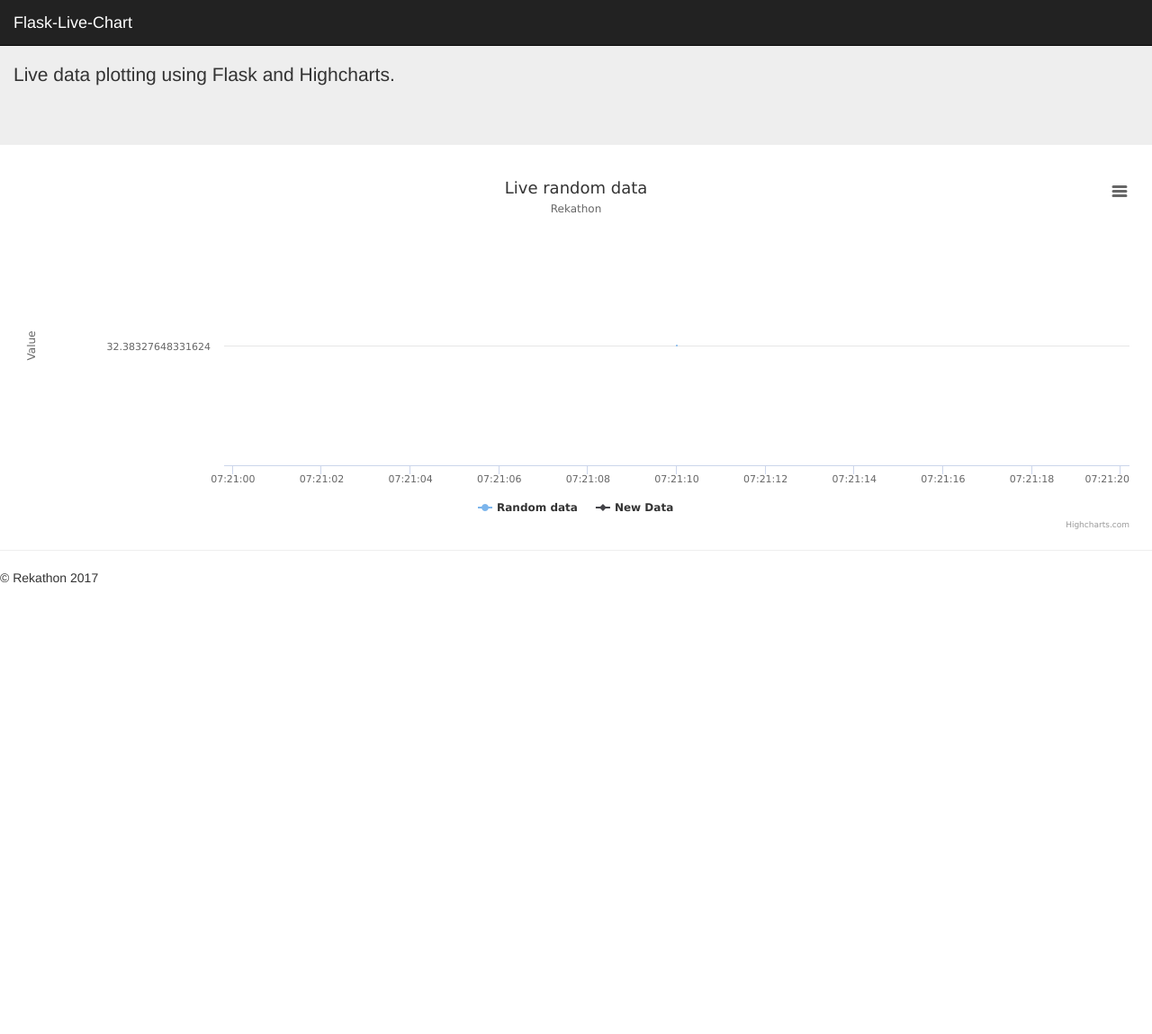
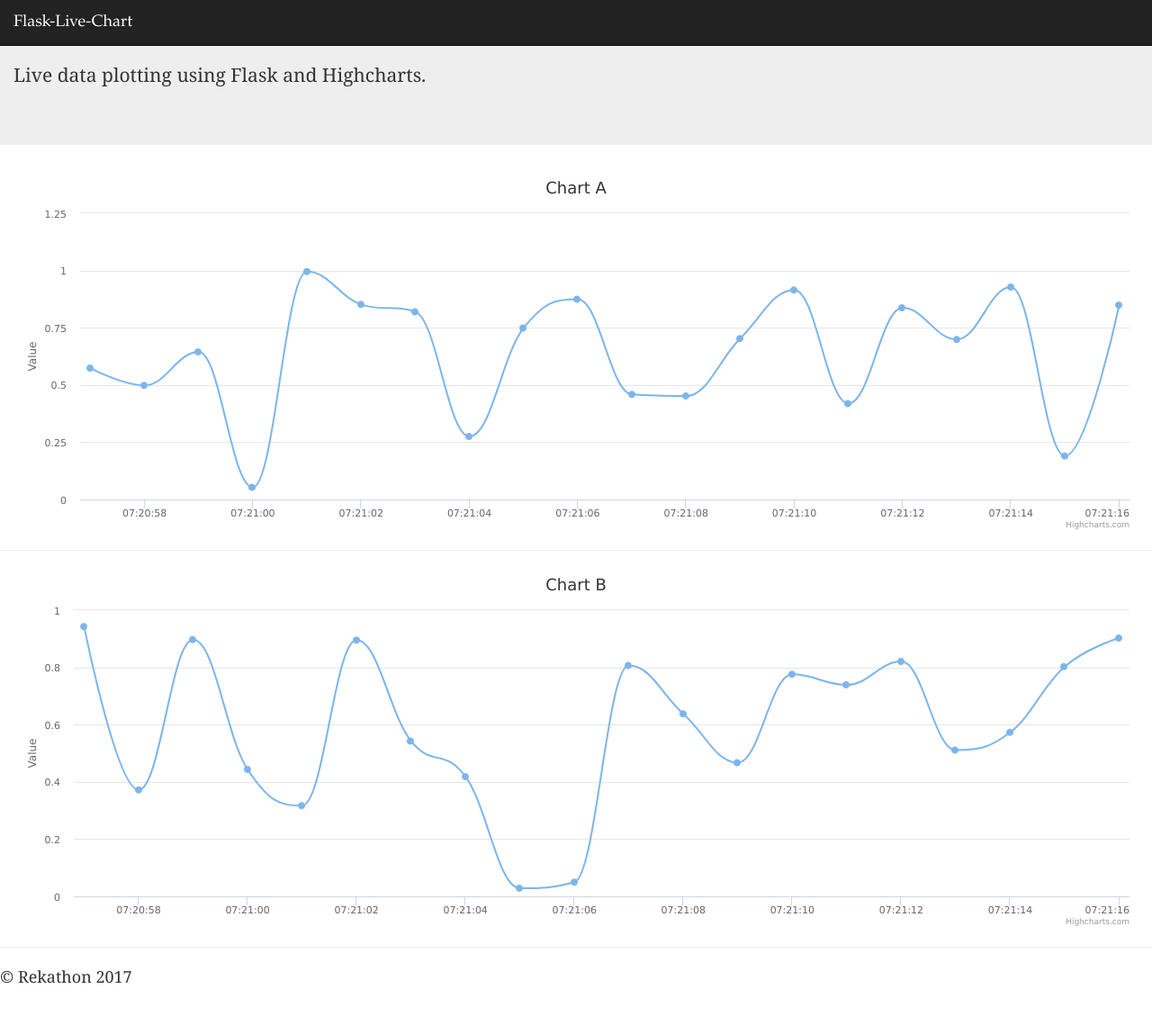
Before and after one commit to edwin-19/Rekathon, a Flask app: page /liveCharts in a window 1280 px wide. Shown: the whole page at 90% size. Before the commit the page ends 648 px from the top, so only its background shows below. Run offline with Flask 2, Linux system fonts and the light colour scheme; parts of the project's set-up code (start-up, migrations or seed data) failed here and were passed over; some libraries are stand-ins or nearby versions.

Commit message:
Fix JS PART DI

```diff
--- /dev/null
+++ b/Flask_Graph/dbhelper.py
@@ -0,0 +1 @@
+import sqlite3 as sql
--- a/Flask_Graph/main.py
+++ b/Flask_Graph/main.py
@@ -1,9 +1,25 @@
-import json
 from time import time
 from random import random
 from flask import Flask, render_template, make_response, request,jsonify
+import logging
+from logging.handlers import RotatingFileHandler
+from time import strftime
+import traceback
 
 app = Flask(__name__)
+
+#Basic logging
+def intializeLog():
+    #initialize the log handler
+    logHandler = RotatingFileHandler('log/report.log', maxBytes=1000, backupCount=1)
+
+    #set the log handler level
+    logHandler.setLevel(logging.INFO)
+
+    #set teh app logger level
+    app.logger.setLevel(logging.INFO)
+
+    app.logger.addHandler(logHandler)
 
 @app.route("/")
 def mainpage():
@@ -26,8 +42,18 @@
     return response
 
 @app.errorhandler(404)
-def pageNotFound(e):
-    return render_template("templates/HTTP404.html")
+def exceptions(e):
+    ts = strftime('[%Y-%b-%d %H:%M]')
+    tb = traceback.format_exc()
+    logging.error('%s %s %s %s %s 5xx INTERNAL SERVER ERROR\n%s',
+                  ts,
+                  request.remote_addr,
+                  request.method,
+                  request.scheme,
+                  request.full_path,
+                  tb)
+    return render_template("HTTP404.html") , 500
 
 if __name__ == '__main__':
+    intializeLog()
     app.run(debug=True, port=5000)
--- a/Flask_Graph/static/css/style.css
+++ b/Flask_Graph/static/css/style.css
@@ -31,3 +31,11 @@
 ul {
     font-size: 17px;
 }
+
+.chart {
+    height: 200px;
+}
+
+.spacer {
+    height: 20px;
+}
--- a/Flask_Graph/static/js/highcharts.js
+++ b/Flask_Graph/static/js/highcharts.js
@@ -1,4 +1,5 @@
 var chart;
+var chart2;
 
 /**
  * Request data from the server, add it to the graph and set a timeout
@@ -23,39 +24,144 @@
 }
 
 $(document).ready(function() {
-    chart = new Highcharts.Chart({
+    Highcharts.setOptions({
+        global: {
+            useUTC: false
+        }
+    });
+
+    Highcharts.chart('data-container', {
     chart: {
-            renderTo: 'data-container',
-            defaultSeriesType: 'spline',
+        type: 'spline',
+        animation: Highcharts.svg, // don't animate in old IE
+        marginRight: 10,
         events: {
-                load: requestData
+            load: function () {
+
+                // set up the updating of the chart each second
+                var series = this.series[0];
+                setInterval(function () {
+                    var x = (new Date()).getTime(), // current time
+                        y = Math.random();
+                    series.addPoint([x, y], true, true);
+                }, 1000);
+            }
         }
     },
     title: {
-            text: 'Live random data'
+        text: 'Chart A'
     },
-        subtitle:{ text:'Rekathon'},
     xAxis: {
         type: 'datetime',
-            tickPixelInterval: 150,
-            maxZoom: 20 * 1000
+        tickPixelInterval: 150
     },
     yAxis: {
-            minPadding: 0.2,
-            maxPadding: 0.2,
         title: {
-                text: 'Value',
-                margin: 80
+            text: 'Value'
+        },
+        plotLines: [{
+            value: 0,
+            width: 1,
+            color: '#808080'
+        }]
+    },
+    tooltip: {
+        formatter: function () {
+            return '<b>' + this.series.name + '</b><br/>' +
+                Highcharts.dateFormat('%Y-%m-%d %H:%M:%S', this.x) + '<br/>' +
+                Highcharts.numberFormat(this.y, 2);
         }
+    },
+    legend: {
+        enabled: false
+    },
+    exporting: {
+        enabled: false
     },
     series: [{
         name: 'Random data',
-            data: []
+        data: (function () {
+            // generate an array of random data
+            var data = [],
+                time = (new Date()).getTime(),
+                i;
+
+            for (i = -19; i <= 0; i += 1) {
+                data.push({
+                    x: time + i * 1000,
+                    y: Math.random()
+                });
+            }
+            return data;
+        }())
+    }]
+});
+
+//Chart B
+ Highcharts.chart('chartB', {
+    chart: {
+        type: 'spline',
+        animation: Highcharts.svg, // don't animate in old IE
+        marginRight: 10,
+        events: {
+            load: function () {
+
+                // set up the updating of the chart each second
+                var series = this.series[0];
+                setInterval(function () {
+                    var x = (new Date()).getTime(), // current time
+                        y = Math.random();
+                    series.addPoint([x, y], true, true);
+                }, 1000);
+            }
+        }
     },
-        {
-            name: 'New Data',
-            data: []
+    title: {
+        text: 'Chart B'
+    },
+    xAxis: {
+        type: 'datetime',
+        tickPixelInterval: 150
+    },
+    yAxis: {
+        title: {
+            text: 'Value'
+        },
+        plotLines: [{
+            value: 0,
+            width: 1,
+            color: '#808080'
+        }]
+    },
+    tooltip: {
+        formatter: function () {
+            return '<b>' + this.series.name + '</b><br/>' +
+                Highcharts.dateFormat('%Y-%m-%d %H:%M:%S', this.x) + '<br/>' +
+                Highcharts.numberFormat(this.y, 2);
         }
-        ]
+    },
+    legend: {
+        enabled: false
+    },
+    exporting: {
+        enabled: false
+    },
+    series: [{
+        name: 'Random data',
+        data: (function () {
+            // generate an array of random data
+            var data = [],
+                time = (new Date()).getTime(),
+                i;
+
+            for (i = -19; i <= 0; i += 1) {
+                data.push({
+                    x: time + i * 1000,
+                    y: Math.random()
+                });
+            }
+            return data;
+        }())
+    }]
 });
 });
--- a/Flask_Graph/templates/liveChart.html
+++ b/Flask_Graph/templates/liveChart.html
@@ -4,10 +4,11 @@
     <meta charset="utf-8">
     <meta http-equiv="X-UA-Compatible" content="IE=edge">
     <meta name="viewport" content="width=device-width, initial-scale=1">
-    <title>Flask Highcharts Live Data Demo</title>
+    <title>Flask Highcharts Live Data</title>
 
           <!-- Bootstrap -->
     <link rel="stylesheet" href="//maxcdn.bootstrapcdn.com/bootstrap/3.2.0/css/bootstrap.min.css">
+      <link rel="stylesheet" href="css/style.css"/>
 
     <!-- HTML5 Shim and Respond.js IE8 support of HTML5 elements and media queries -->
     <!-- WARNING: Respond.js doesn't work if you view the page via file:// -->
@@ -49,6 +50,16 @@
     </div>
     <hr>
 
+    <div class="container-fluid">
+      <!-- Example row of columns -->
+      <div class="row">
+
+          <div class="container-fluid" id="chartB"></div>
+
+        </div>
+    </div>
+    <hr>
+
       <footer>
         <p>&copy; Rekathon 2017</p>
       </footer>
@@ -60,6 +71,9 @@
     <script src="http://code.highcharts.com/modules/exporting.js"></script>
 
     <script src="/static/js/highcharts.js"></script>
+    <br/>
+    <br/>
+
 
     <!-- Latest compiled and minified JavaScript -->
     <script src="//maxcdn.bootstrapcdn.com/bootstrap/3.2.0/js/bootstrap.min.js"></script>
```
Also changed, not shown: 1 other file. Lines whose indentation alone changed are shown as unchanged.
